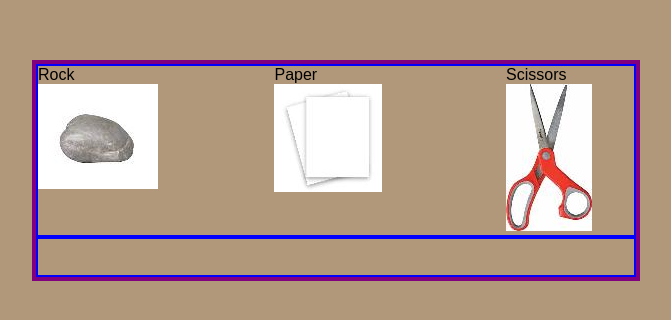
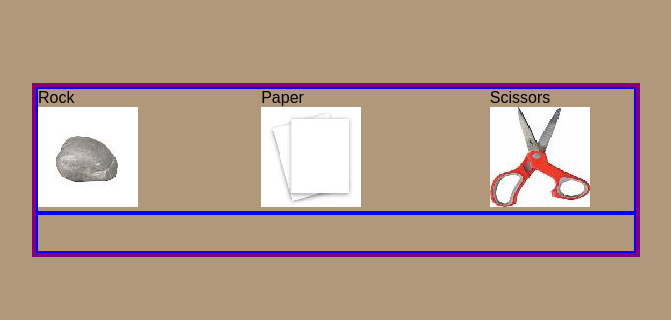
Before and after one commit to 7minutech/oden_rock_paper_scissors, a plain HTML site: page index.html in a window 1280 px wide. Shown: the part 138-458 px from the top of the page, without its empty margins (304-975 px from the left). Drawn offline with Linux system fonts and the light colour scheme.

Commit message:
feat: added link to google font chewy
Should include for a more fun font

```diff
--- a/index.html
+++ b/index.html
@@ -4,6 +4,7 @@
     <meta charset="UTF-8">
     <meta name="viewport" content="width=device-width, initial-scale=1.0">
     <title>Document</title>
+    <link href="https://fonts.googleapis.com/css2?family=Chewy&display=swap" rel="stylesheet">
     <link rel="stylesheet" href="style.css">
     <script src="script.js" defer></script>
 </head>
@@ -12,24 +13,30 @@
         <div class = "moves">
             <div>
                 <label for="image">Rock</label>
-                <input type="image" id="rock" src="imgs/rock_scaled_down.jpeg">
+                <input type="image" id="rock" src="imgs/rock_scaled_down_square.jpeg">
             </div>
             <div>
                 <label for="image">Paper</label>
 
-                <input type="image" id ="paper" src="imgs/paper_scaled_down.jpg">
+                <input type="image" id ="paper" src="imgs/paper_scaled_down_square.jpg">
             </div>
             <div>
                 <label for="image">Scissors</label>
 
-                <input type="image" id="scissors" src="imgs/scissors_scaled_down.jpeg">
+                <input type="image" id="scissors" src="imgs/scissors_scaled_down_square.jpeg">
             </div>
         </div>
         <div class = "messages">
-            <div id="human_move"></div>
-                <img src="" alt="" id="human_move_img">
-            <div id = "computer_move"></div>
-                <img src="" alt="" id="computer_move_img">
+            <div class = "move_displays">
+                <div id="human_move" class="move_display">
+                    <label for="image" id="human_move_display"></label>
+                    <img src="" alt="" id="human_move_img">
+                </div>
+                <div id = "computer_move" class="move_display">
+                    <label for="image" id="computer_move_display"></label>
+                    <img src="" alt="" id="computer_move_img">
+                </div>
+            </div>
             <div id="message"></div>
             <div id="score-board"></div>
             <div id="end-board"></div>
```
